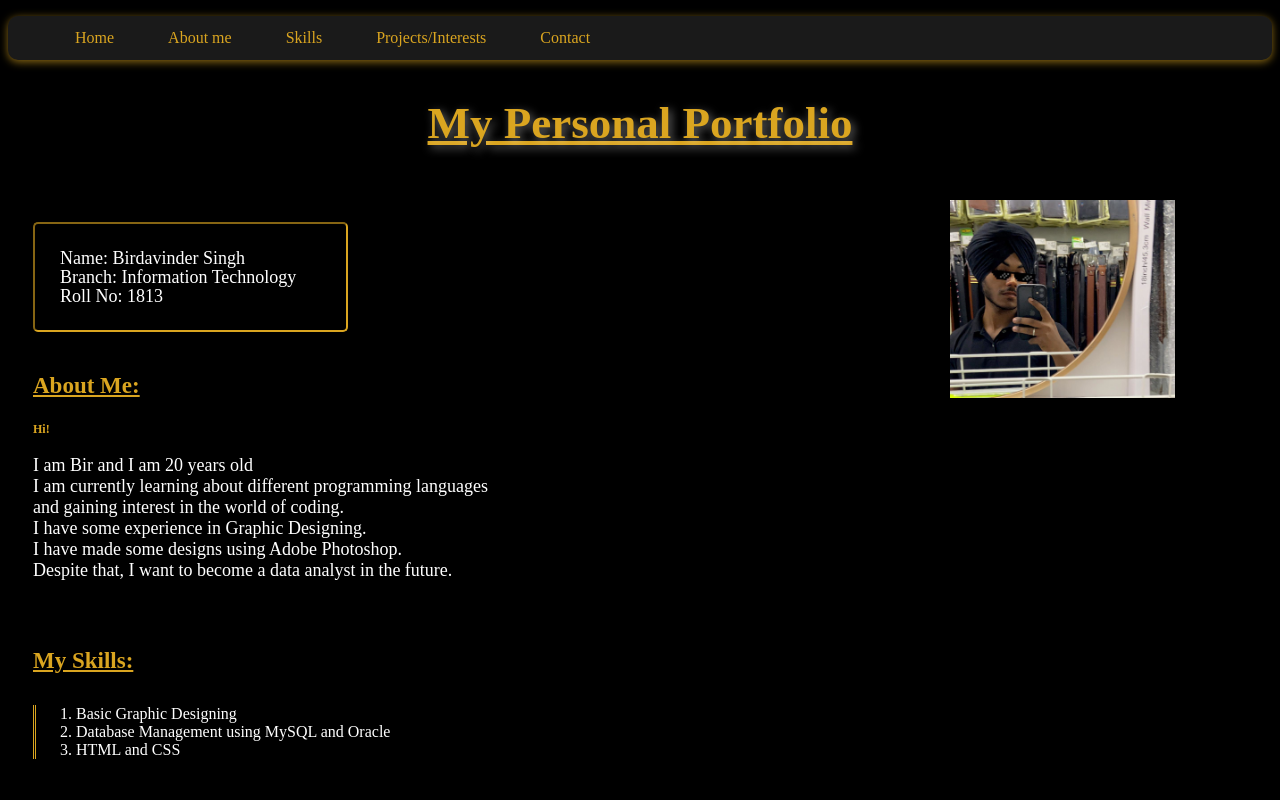
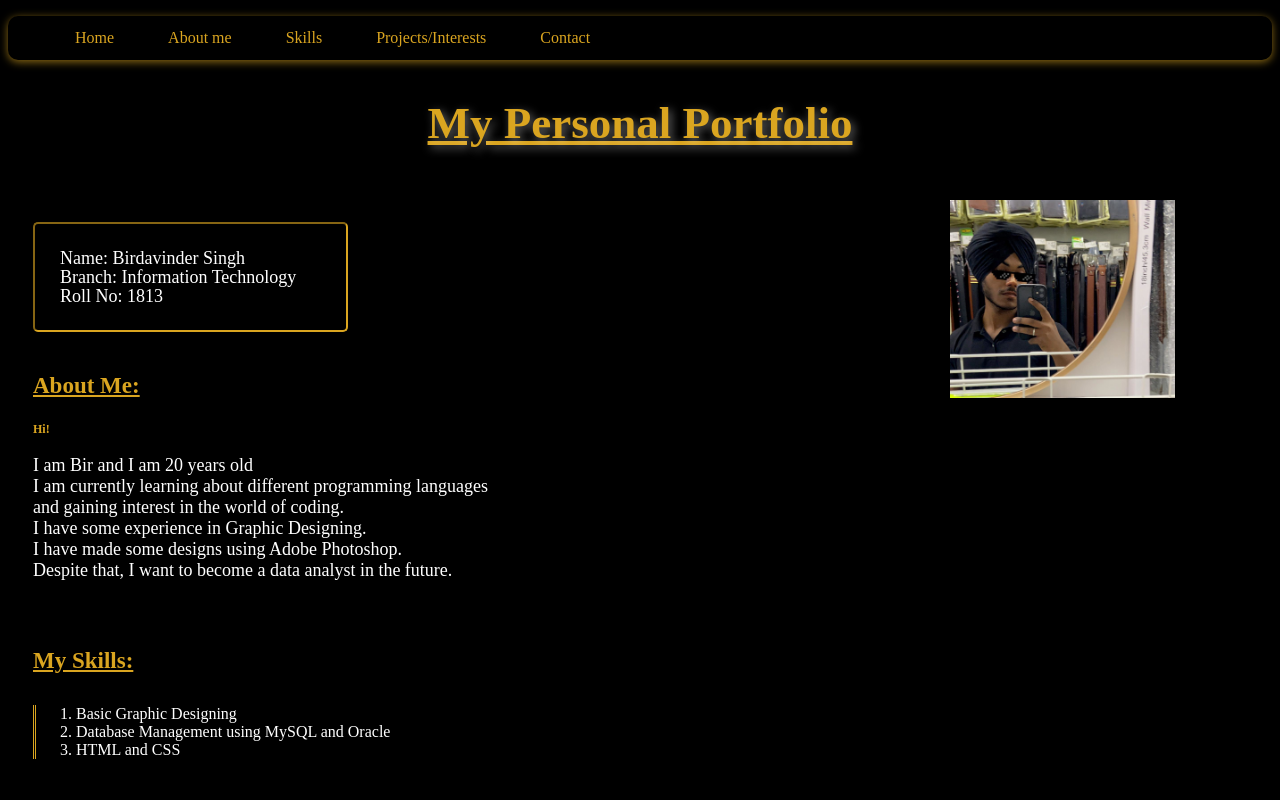
Before and after one commit to Birsingh03/My-Portfolio, a plain HTML site: page index.html in a window 1280 px wide. Shown: the top 800 px of the page. Drawn offline with Linux system fonts and the light colour scheme.

Commit message:
Update index.html

```diff
--- a/index.html
+++ b/index.html
@@ -160,7 +160,7 @@
             line-height: 2px;
         }*/
         .navbar {
-            background-color:#1a1a1a;
+            background-color:#000000;
             border-radius: 10px;
             box-shadow: 0 2px 8px rgba(218, 165, 31, 0.644);
         }
@@ -256,4 +256,5 @@ E-mail - @birdavinder.singh1@icloud.com</pre></p>
     </section>
 </body>
 
+
 </html>
```
